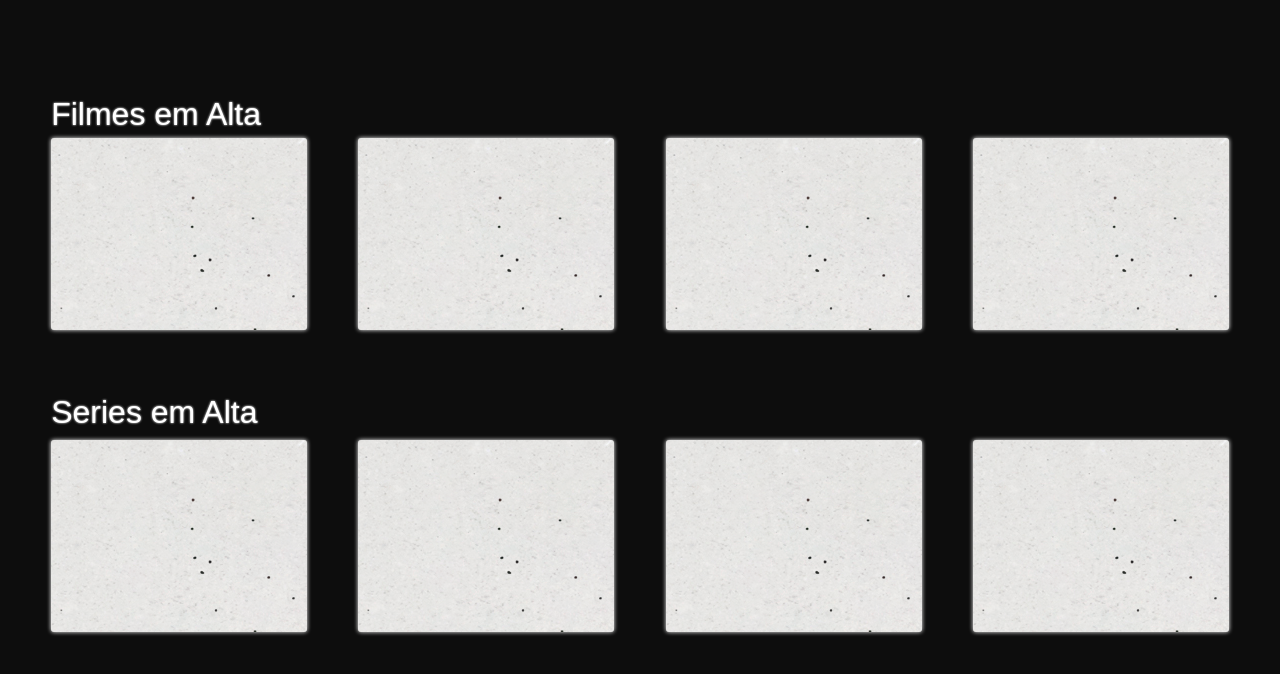
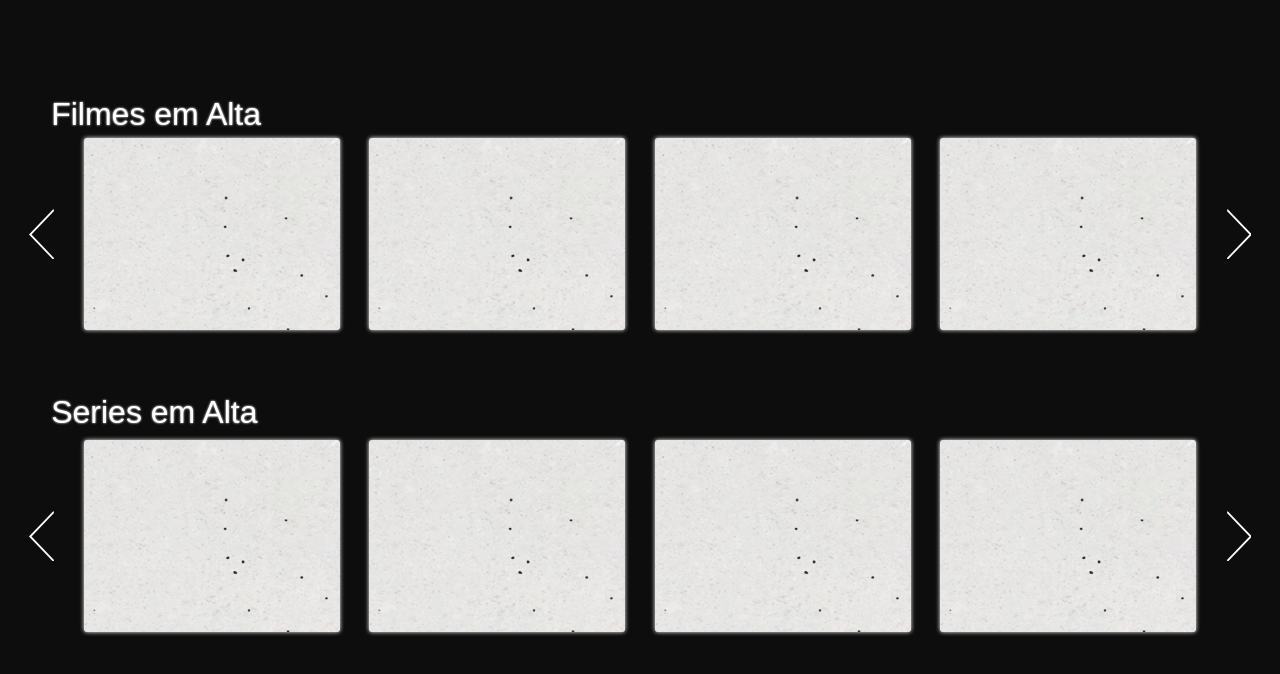
Before and after one commit to MatheusFernandesClezar/html-css, a PHP site: page /home.html in a window 1280 px wide. Shown: the part 72-746 px from the top of the page. Run offline with PHP 8.4, Linux system fonts and the light colour scheme; some web fonts are replaced.

Commit message:
Setas nas rows

```diff
--- a/Estilo Netflix/home.html
+++ b/Estilo Netflix/home.html
@@ -49,17 +49,21 @@
     </header>
     <p id="firstRowP">Filmes em Alta</p>
     <div class="firstRow">
+        <button class="btnPrevious"></button>
         <div id="one1"></div>
         <div id="one2"></div>
         <div id="one3"></div>
         <div id="one4"></div>
+        <button class="btnNext"></button>
     </div>
     <p id="secondRowP">Series em Alta</p>
     <div class="secondRow">
+        <button class="btnPrevious"></button>
         <div id="two1"></div>
         <div id="two2"></div>
         <div id="two3"></div>
         <div id="two4"></div>
+        <button class="btnNext"></button>
     </div>
     <script>
         const icon = document.querySelector('.icon');
@@ -68,6 +72,12 @@
             search.classList.toggle('active')
         }
     </script>
+    <script>
+
+    $('.firstRow').slick();
+
+    </script>
+
 
 </body>
 </html>
--- a/Estilo Netflix/style.css
+++ b/Estilo Netflix/style.css
@@ -180,6 +180,23 @@ width: 250px;
     align-items: center;
     justify-content: space-evenly;
 }
+button.btnPrevious{
+    background-image: url(img/anterior.png);
+    z-index: 9;
+    height: 50px;
+    width: 25px;
+    background-color: transparent;
+    border: none;
+    font-size: 0;
+}
+button.btnNext{
+    background-image: url(img/proximo.png);
+    z-index: 9;
+    width: 25px;
+    height: 50px;
+    background-color: transparent;
+    border: none;
+}
 #firstRowP{
     top: 12%;
     left: 4%;
```
Also changed, not shown: Estilo Netflix/img/anterior.png (added), Estilo Netflix/img/proximo.png (added).
